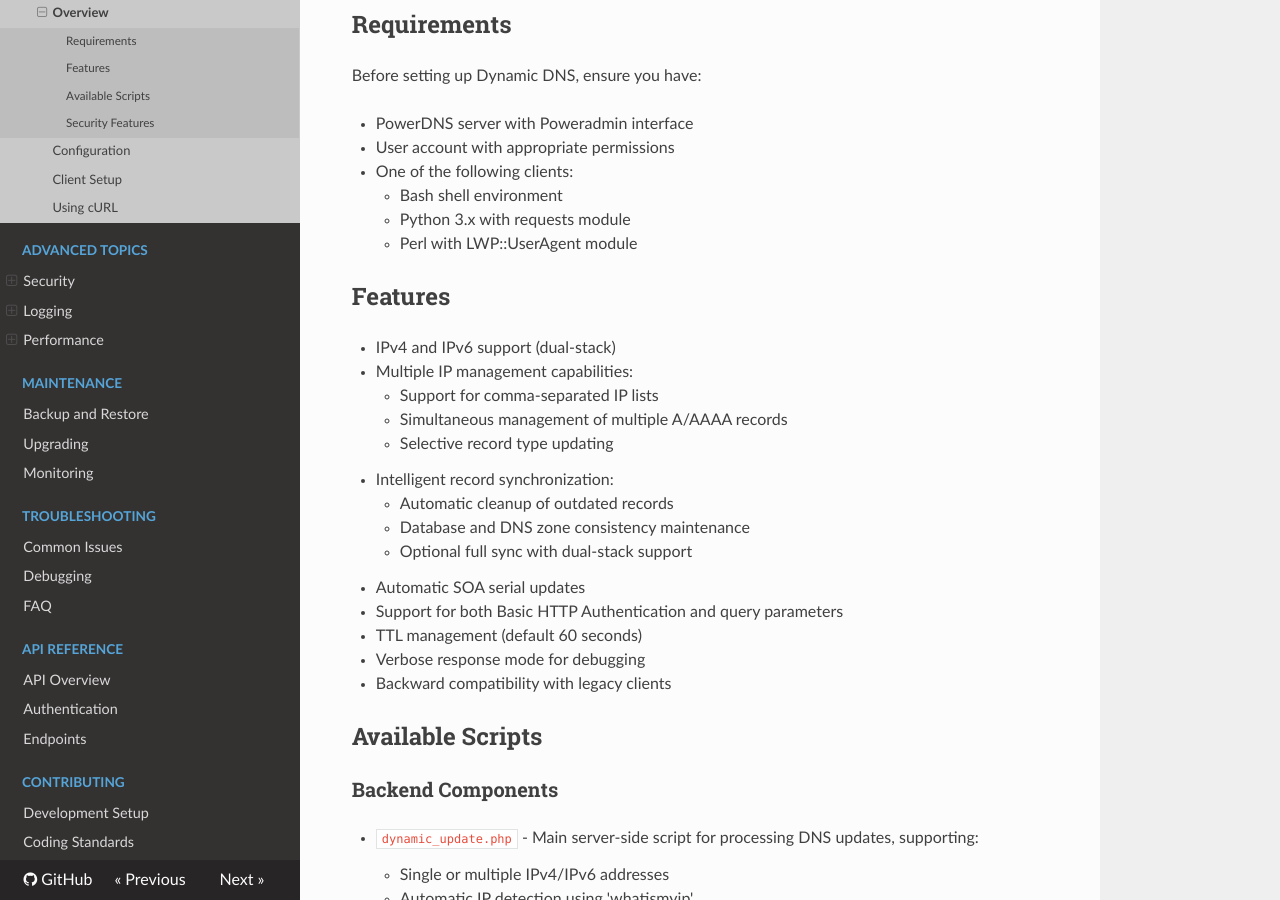
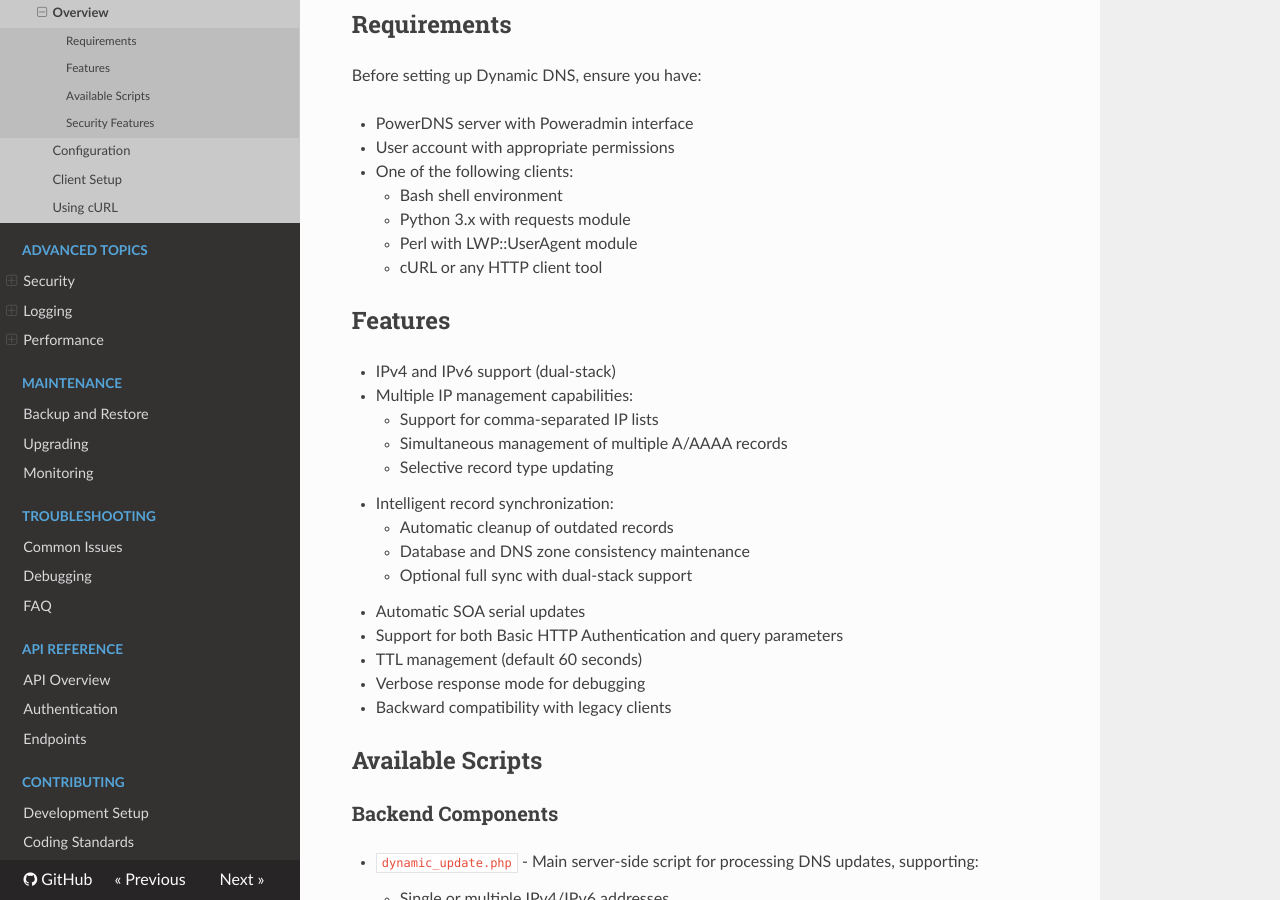
Before and after one commit to poweradmin/poweradmin-docs, an MkDocs documentation site: the page built from docs/user-guide/ddns/overview.md, in a window 1280 px wide and 900 px high, scrolled down 488 px. Built offline with MkDocs 1.6.1, drawn with Linux system fonts in a browser that asks for light colours; nearby versions of some CDN libraries.

Commit message:
docs(ddns): add note about http clients

```diff
--- a/docs/user-guide/ddns/overview.md
+++ b/docs/user-guide/ddns/overview.md
@@ -22,6 +22,7 @@ Before setting up Dynamic DNS, ensure you have:
     * Bash shell environment
     * Python 3.x with requests module
     * Perl with LWP::UserAgent module
+    * cURL or any HTTP client tool
 
 ## Features
 
```
